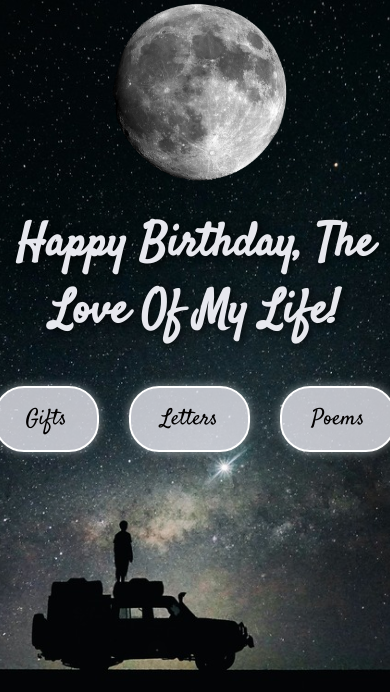
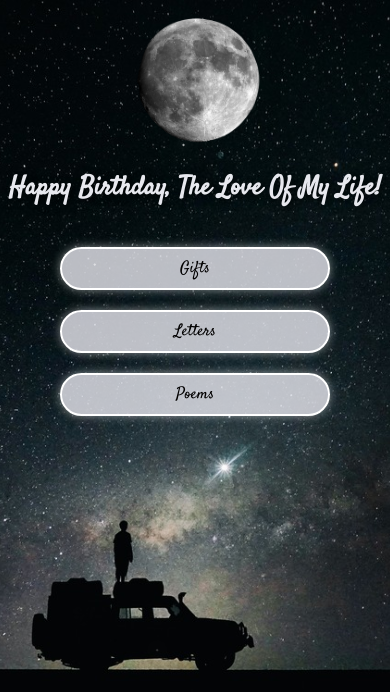
Before and after one commit to EmpiricistSkeptic/LoveApp, a Django app: page / in a window 390 px wide. Shown: the top 692 px of the page. Run offline with Django 5.2, Linux system fonts and the light colour scheme.

Commit message:
added media

```diff
--- a/main/static/css/main.css
+++ b/main/static/css/main.css
@@ -102,3 +102,66 @@ html, body {
         opacity: 0;
     }
 }
+
+/* Общие стили для всех устройств остаются без изменений */
+
+/* Адаптация для экранов с шириной до 768px */
+@media (max-width: 768px) {
+    /* Уменьшаем размер основного контента */
+    #main-page #main-content {
+        margin-top: 5%; /* Увеличиваем отступ сверху */
+    }
+
+    /* Стили для контейнера и изображения Луны */
+    #main-page .moon-container {
+        margin-bottom: 10px; /* Уменьшаем отступ снизу */
+        transform: translateY(-10px); /* Снижаем смещение */
+    }
+
+    #main-page .moon-image {
+        width: 160px; /* Уменьшаем размер изображения */
+        height: 160px;
+    }
+
+    /* Адаптируем размер текста для надписи */
+    #main-page .birthday-message {
+        font-size: 32px; /* Уменьшаем шрифт */
+        margin-top: 0; /* Снижаем отрицательный отступ */
+        margin-bottom: 20px;
+    }
+
+    /* Стили для кнопок */
+    #main-page .buttons-container {
+        flex-direction: column; /* Располагаем кнопки в колонку */
+        gap: 20px; /* Уменьшаем расстояние между кнопками */
+    }
+
+    #main-page .custom-button {
+        font-size: 18px; /* Уменьшаем шрифт кнопок */
+        padding: 10px 20px; /* Уменьшаем внутренние отступы */
+        width: 80%; /* Кнопки занимают 80% ширины контейнера */
+        margin: 0 auto; /* Центрируем кнопки */
+    }
+
+    #main-page .custom-button:hover {
+        transform: scale(1.05); /* Уменьшаем увеличение при наведении */
+    }
+}
+
+/* Адаптация для экранов с шириной до 480px (маленькие телефоны) */
+@media (max-width: 480px) {
+    #main-page .moon-image {
+        width: 140px; /* Ещё больше уменьшаем изображение */
+        height: 140px;
+    }
+
+    #main-page .birthday-message {
+        font-size: 26px; /* Ещё больше уменьшаем текст */
+    }
+
+    #main-page .custom-button {
+        font-size: 16px; /* Уменьшаем шрифт кнопок */
+        padding: 8px 16px; /* Уменьшаем отступы */
+        width: 60%; /* Кнопки занимают почти всю ширину экрана */
+    }
+}
```
Also changed, not shown: main/static/css/poems.css (+40 -0 lines).
